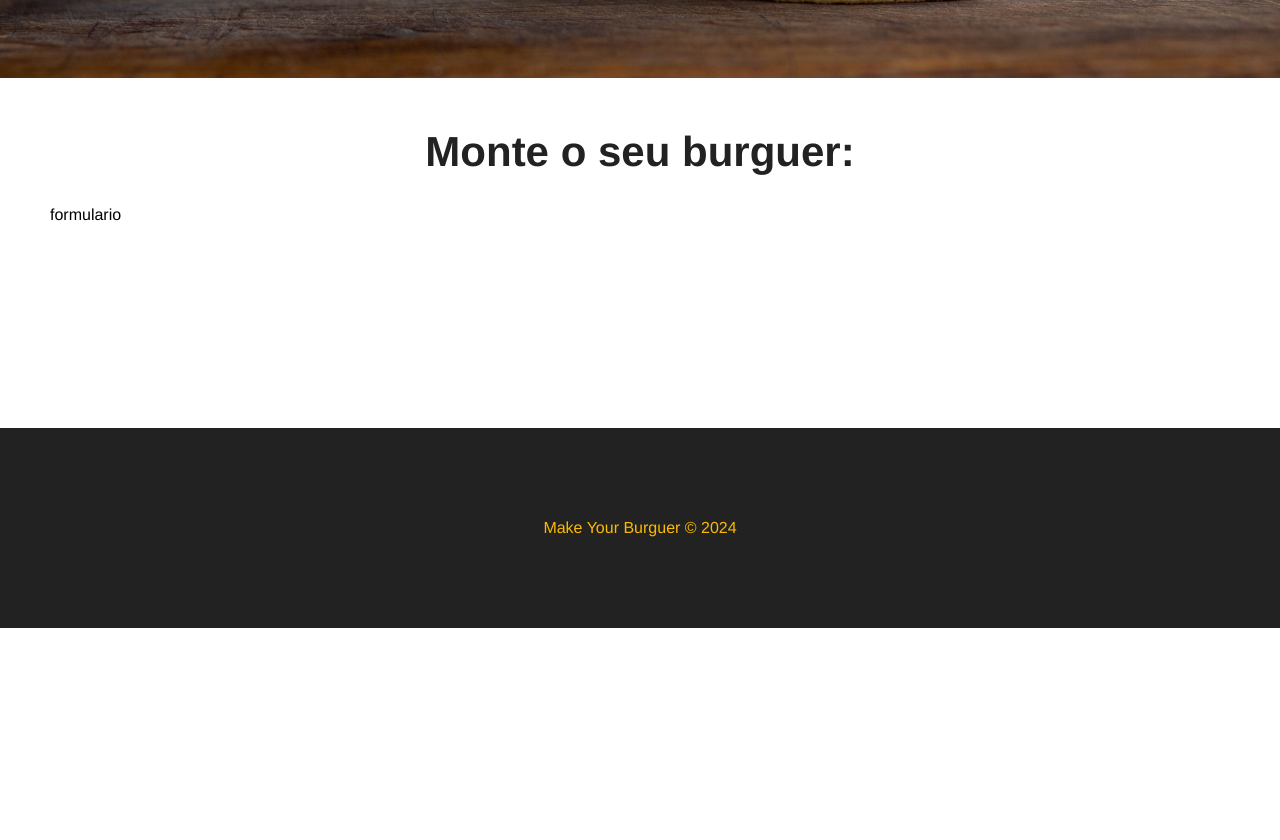
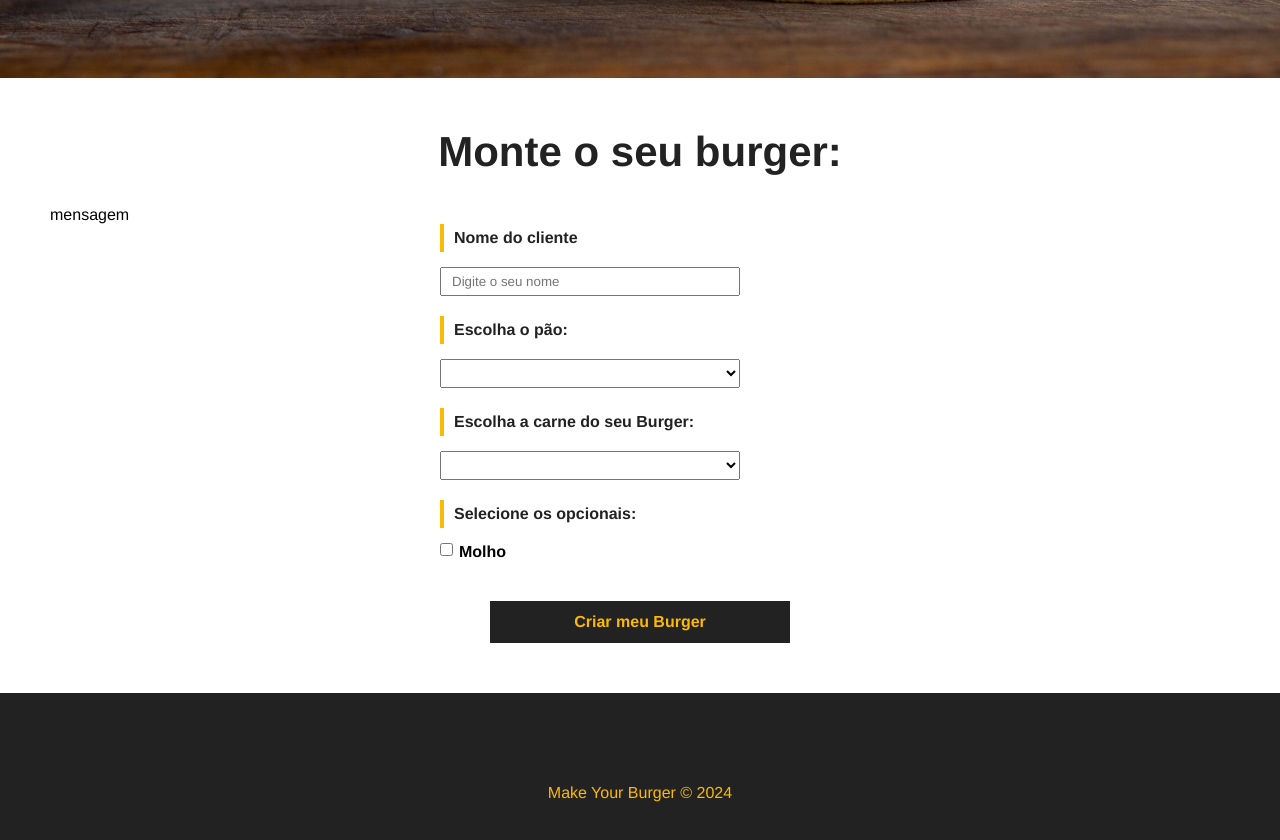
Before and after one commit to rflfl/make-your-burguer, a Vue app: page / in a window 1280 px wide. Shown: the part 500-1340 px from the top of the page. Before the commit the page ends 1128 px from the top, so only its background shows below. Built offline with nearby package versions, Linux system fonts and the light colour scheme.

Commit message:
criado formulario de montagem do burger

```diff
--- a/src/App.vue
+++ b/src/App.vue
@@ -14,7 +14,7 @@ export default {
 	data() {
 		return {
 			logo_src: "/img/logo.png",
-			app_name: "Make Your Burguer"
+			app_name: "Make Your Burger"
 		}
 	}
 }
--- a/src/components/Banner.vue
+++ b/src/components/Banner.vue
@@ -1,6 +1,6 @@
 <template>
   <div id="main-banner">
-	<h1>Make Your Burguer</h1>
+	<h1>Make Your Burger</h1>
   </div>
 </template>
 
--- /dev/null
+++ b/src/components/BurgerForm.vue
@@ -0,0 +1,112 @@
+<template>
+  <div>
+	<p>mensagem</p>
+	<div>
+		<form action="" id="burger-form">
+			<div class="input-container">
+				<label for="name">Nome do cliente</label>
+				<input type="text" id="name" v-model="name" placeholder="Digite o seu nome">
+			</div>
+			<div class="input-container">
+				<label for="bread">Escolha o pão:</label>
+				<select name="bread" id="bread" v-model="bread">
+					<option value="">Selecione o seu pão</option>
+					<option value="integral">Integral</option>
+				</select>
+			</div>
+			<div class="input-container">
+				<label for="meat">Escolha a carne do seu Burger:</label>
+				<select name="meat" id="meat" v-model="meat">
+					<option value="">Selecione a sua carne</option>
+					<option value="alcatra">Alcatra</option>
+				</select>
+			</div>
+			<div id="opcionais-container" class="input-container">
+				<label id="opcionais-title" for="meat">Selecione os opcionais:</label>
+				<div class="checkbox-container">
+					<input type="checkbox" name="optional" id="optional" value="molho">
+					<span>Molho</span>
+				</div>
+			</div>
+			<div class="input-container">
+				<input type="submit" class="submit-btn" value="Criar meu Burger">
+			</div>
+		</form>
+	</div>
+  </div>
+</template>
+
+<script>
+export default {
+	name:"BurgerForm"
+}
+</script>
+
+<style scoped>
+#burger-form{
+	max-width: 400px;
+	margin: 0 auto;
+}
+
+.input-container{
+	display: flex;
+	flex-direction: column;
+	margin-bottom: 20px;
+}
+
+label {
+	font-weight: bold;
+	margin-bottom: 15px;
+	color:#222;
+	padding: 5px 10px;
+	border-left: 4px solid #fcba03;
+}
+
+input, select {
+	padding: 5px 10px;
+	width: 300px;
+}
+
+#opcionais-container {
+	flex-direction: row;
+	flex-wrap: wrap;
+}
+
+#opcionais-title {
+	width: 100%;
+}
+
+.checkbox-container{
+	display: flex;
+	align-items: flex-start;
+	width: 50%;
+	margin-bottom: 20px;
+}
+
+.checkbox-container span,
+.checkbox-container input {
+	width: auto;
+}
+
+.checkbox-container span{
+	margin-left: 6px;
+	font-weight: bold;
+}
+
+.submit-btn{
+	background-color: #222;
+	color: #fcba03;
+	font-weight: bold;
+	border: 2px solid #222;
+	padding: 10px;
+	font-size: 16px;
+	margin: 0 auto;
+	cursor: pointer;
+	transition: .5s;
+}
+
+.submit-btn:hover {
+	background-color: transparent;
+	color: #222;
+}
+</style>
--- a/src/components/Footer.vue
+++ b/src/components/Footer.vue
@@ -1,6 +1,6 @@
 <template>
   <footer id="footer">
-	<p>Make Your Burguer &copy; 2024</p>
+	<p>Make Your Burger &copy; 2024</p>
   </footer>
 </template>
 
--- a/src/views/Home.vue
+++ b/src/views/Home.vue
@@ -1,19 +1,20 @@
 <template>
 	<Banner />
 	<div class="main-container">
-		<h1>Monte o seu burguer:</h1>
-		formulario
+		<h1>Monte o seu burger:</h1>
+		<BurgerForm />
 	</div>
 </template>
 
 <script>
 import Banner from '@/components/Banner.vue';
+import BurgerForm from '@/components/BurgerForm.vue';
 
 export default {
 	name: "Home",
 	components: {
-		Banner
+		Banner,
+		BurgerForm
 	}
 }
-
 </script>
```
